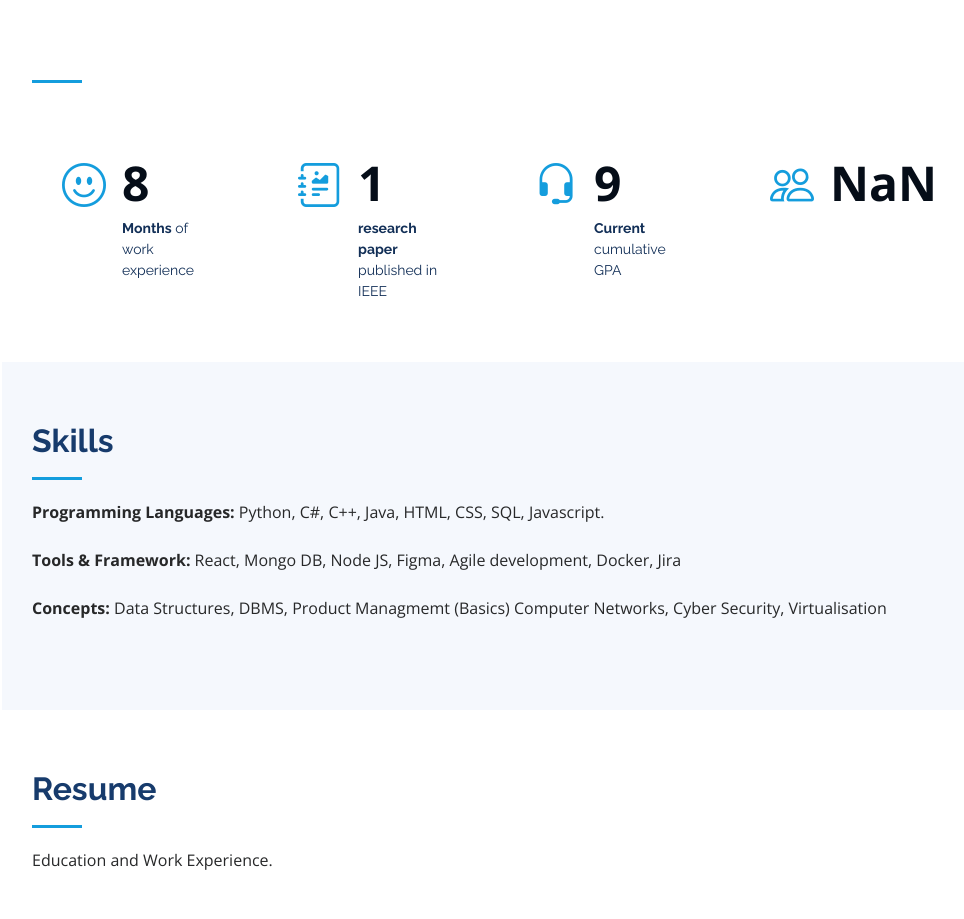
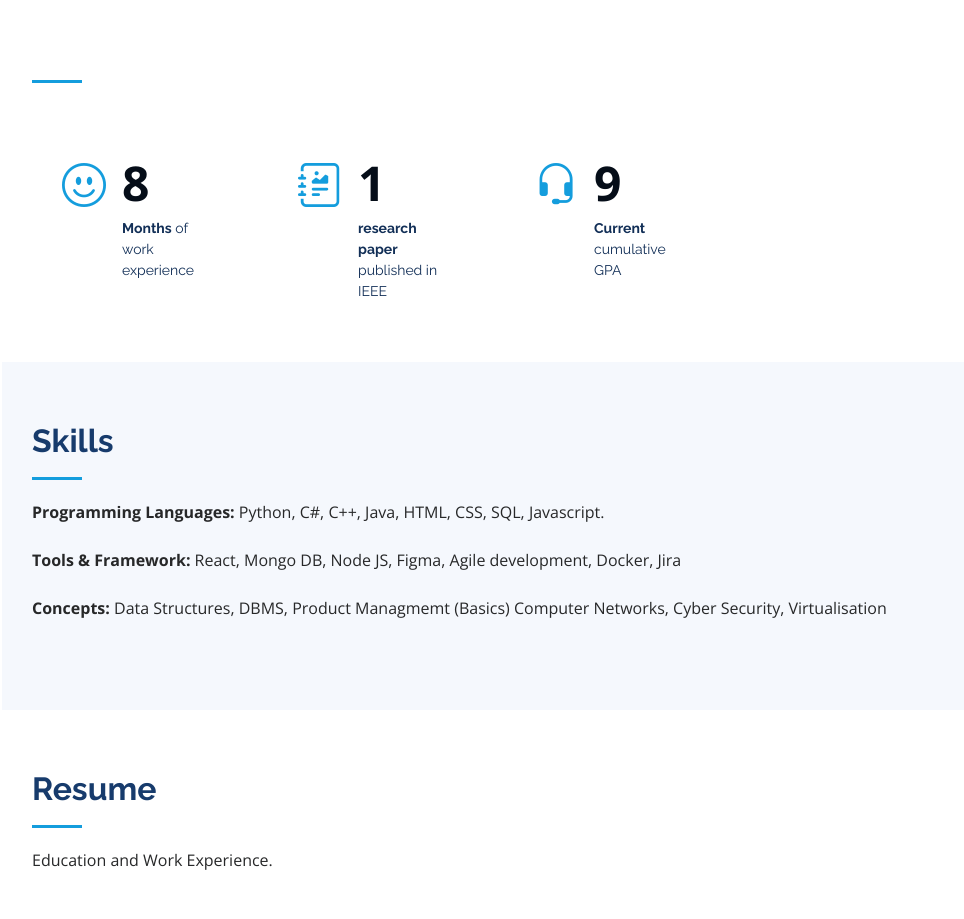
Before and after one commit to sharmithanadella/portfolio-bootstrap, a plain HTML site: page index.html in a window 1280 px wide. Shown: the part 1459-2378 px from the top of the page, without its empty margins (298-1262 px from the left). Drawn offline with nearby package versions, Linux system fonts and the light colour scheme.

Commit message:
Update index.html

```diff
--- a/index.html
+++ b/index.html
@@ -157,13 +157,7 @@
             </div>
           </div>
 
-          <div class="col-lg-3 col-md-6 d-md-flex align-items-md-stretch" data-aos="fade-up" data-aos-delay="300">
-            <div class="count-box">
-              <i class="bi bi-people"></i>
-              <span data-purecounter-start="0" data-purecounter-end="" data-purecounter-duration="1" class="purecounter"></span>
-              <p><strong></strong></p>
-            </div>
-          </div>
+
 
         </div>
 
```
